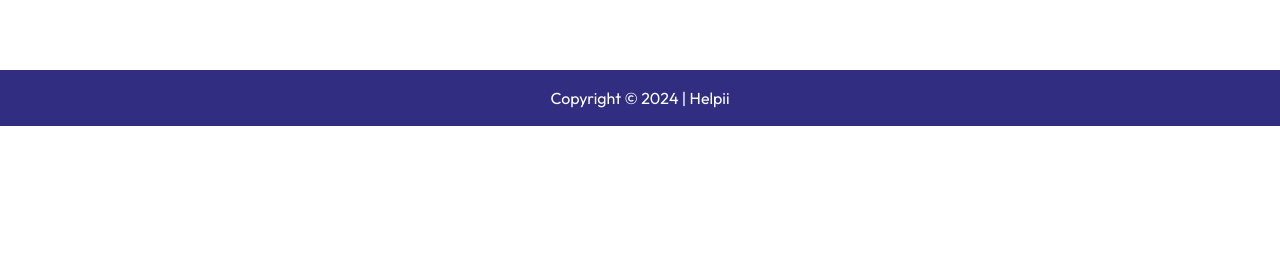
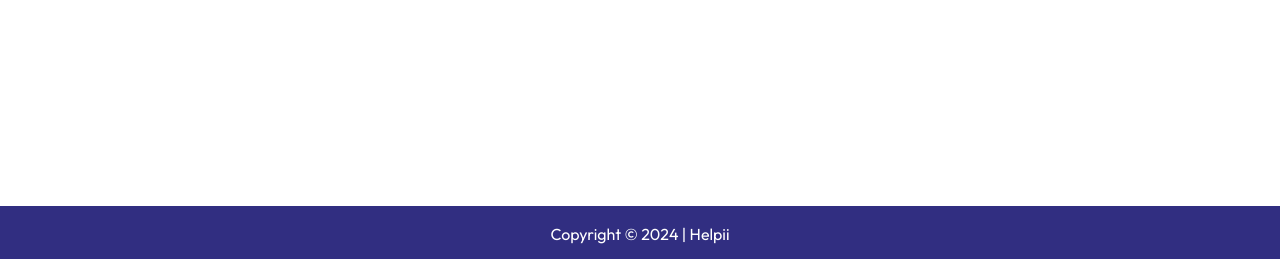
Before and after one commit to reshad020/Home-Service-Next, a Next.js app: page / in a window 1280 px wide. Shown: the part 674-933 px from the top of the page. Before the commit the page ends 800 px from the top, so only its background shows below. Built offline with nearby package versions, Linux system fonts and the light colour scheme; no server answers.

Commit message:
ui update

```diff
--- a/app/_components/Footer.tsx
+++ b/app/_components/Footer.tsx
@@ -4,7 +4,7 @@
 
 const Footer: React.FC<FooterProps> = () => {
   return (
-    <footer className="bg-indigo-900 absolute bottom-0 w-[100vw] text-white py-4 px-8 flex justify-center items-center mt-20">
+    <footer className="bg-indigo-900 text-white py-4 px-8 flex justify-center items-center mt-20">
       <p>Copyright &copy; {new Date().getFullYear()} | Helpii</p>
     </footer>
   );
--- a/app/layout.tsx
+++ b/app/layout.tsx
@@ -22,14 +22,16 @@
     <html lang="en">
       <body suppressHydrationWarning={true} className={inter.className}>
         <NextAuthSessionProvider>
-          <div className="mx-2 md:mx-6">
-            <Toaster />
-            <Header />
-            {children}
+          <div className="flex flex-col justify-end">
+            <div className="mx-2 md:mx-6 min-h-[100vh]">
+              <Toaster />
+              <Header />
+              {children}
+            </div>
+            <Footer />
           </div>
         </NextAuthSessionProvider>
       </body>
-      <Footer />
     </html>
   );
 }
```
